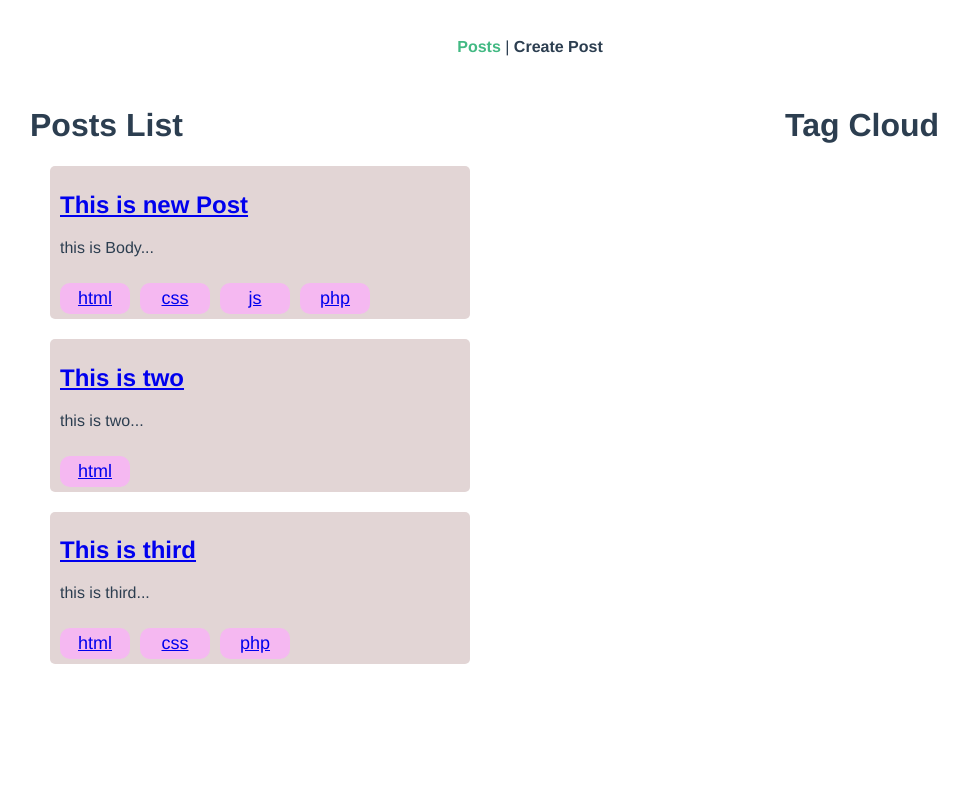
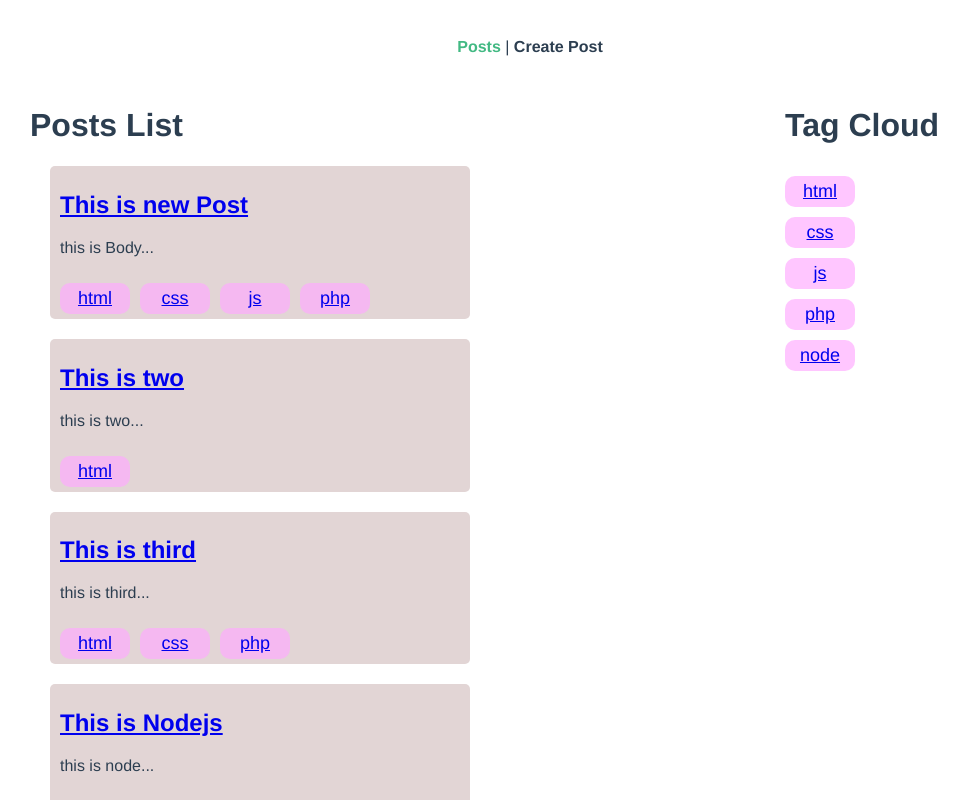
Before and after one commit to r1d3rzz/composition-api, a Vue app: page / in a window 1280 px wide. Shown: the top 800 px of the page, without its empty margins (110-1078 px from the left). Built offline with nearby package versions, Linux system fonts and the light colour scheme; data requests are answered from the project's data file.

Commit message:
insert unique tag data in TagCloud ui

```diff
--- a/database/db.json
+++ b/database/db.json
@@ -3,20 +3,47 @@
     {
       "title": "This is new Post",
       "body": "this is Body",
-      "tags": ["html", "css", "js", "php"],
+      "tags": [
+        "html",
+        "css",
+        "js",
+        "php"
+      ],
       "id": 4
     },
     {
       "title": "This is two",
       "body": "this is two",
-      "tags": ["html"],
+      "tags": [
+        "html"
+      ],
       "id": 5
     },
     {
       "title": "This is third",
       "body": "this is third",
-      "tags": ["html", "css", "php"],
+      "tags": [
+        "html",
+        "css",
+        "php"
+      ],
       "id": 6
+    },
+    {
+      "title": "This is Nodejs",
+      "body": "this is node",
+      "tags": [
+        "node"
+      ],
+      "id": 7
+    },
+    {
+      "title": "This is Nodejs",
+      "body": "this is node",
+      "tags": [
+        "node"
+      ],
+      "id": 8
     }
   ]
 }
--- a/src/components/TagCloud.vue
+++ b/src/components/TagCloud.vue
@@ -1,9 +1,35 @@
 <template>
   <h1>Tag Cloud</h1>
+
+  <div v-for="tag in uniqueTags" :key="tag">
+    <router-link
+      :to="{ name: 'postTag', params: { tag } }"
+      class="tagContainer"
+    >
+      <span>{{ tag }}</span>
+    </router-link>
+  </div>
 </template>
 
 <script>
-export default {};
+import { ref } from "@vue/reactivity";
+export default {
+  props: ["posts"],
+  setup(prop) {
+    let tags = ref([]);
+    prop.posts.forEach((post) => {
+      post.tags.forEach((tag) => {
+        tags.value.push(tag);
+      });
+    });
+
+    let uniqueTags = tags.value.filter((tag, index, array) => {
+      return array.indexOf(tag) === index;
+    });
+
+    return { uniqueTags };
+  },
+};
 </script>
 
 <style>
--- a/src/views/HomeView.vue
+++ b/src/views/HomeView.vue
@@ -8,7 +8,7 @@
         <PostLists :posts="posts" />
       </div>
       <div>
-        <TagCloud></TagCloud>
+        <TagCloud :posts="posts"></TagCloud>
       </div>
     </div>
     <div v-else>
--- a/src/views/PostTag.vue
+++ b/src/views/PostTag.vue
@@ -10,7 +10,7 @@
       <PostLists :posts="postsFilter"></PostLists>
     </div>
     <div>
-      <TagCloud></TagCloud>
+      <TagCloud :posts="posts"></TagCloud>
     </div>
   </div>
 
```
